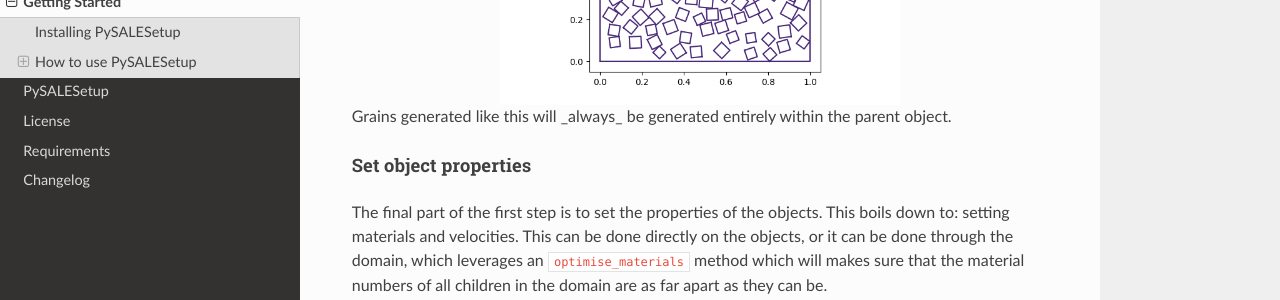
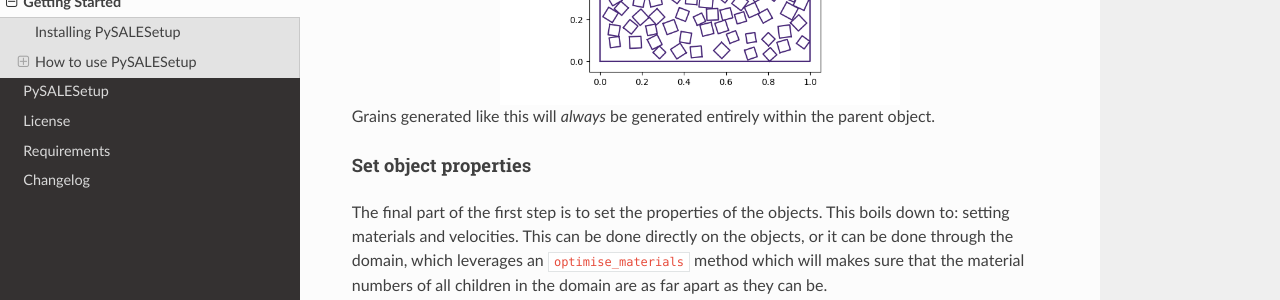
Before and after one commit to jgd10/PySALESetup, a Sphinx documentation site: the page built from docs/source/getting_started.rst, in a window 1280 px wide and 900 px high, scrolled down 5902 px. Shown: the part 151-451 px from the top of the window. Built offline with Sphinx 7.4.7 and the Read the Docs theme 2.0.0, drawn with Linux system fonts in a browser that asks for light colours.

Commit message:
corrected emphasis

```diff
--- a/docs/source/getting_started.rst
+++ b/docs/source/getting_started.rst
@@ -232,7 +232,7 @@ The equivalent radius is the radius of a circle with the same area as the grain
     :width: 400
     :alt: squares domain fill example
 
-Grains generated like this will _always_ be generated entirely within the parent object.
+Grains generated like this will *always* be generated entirely within the parent object.
 
 Set object properties
 ~~~~~~~~~~~~~~~~~~~~~
```
